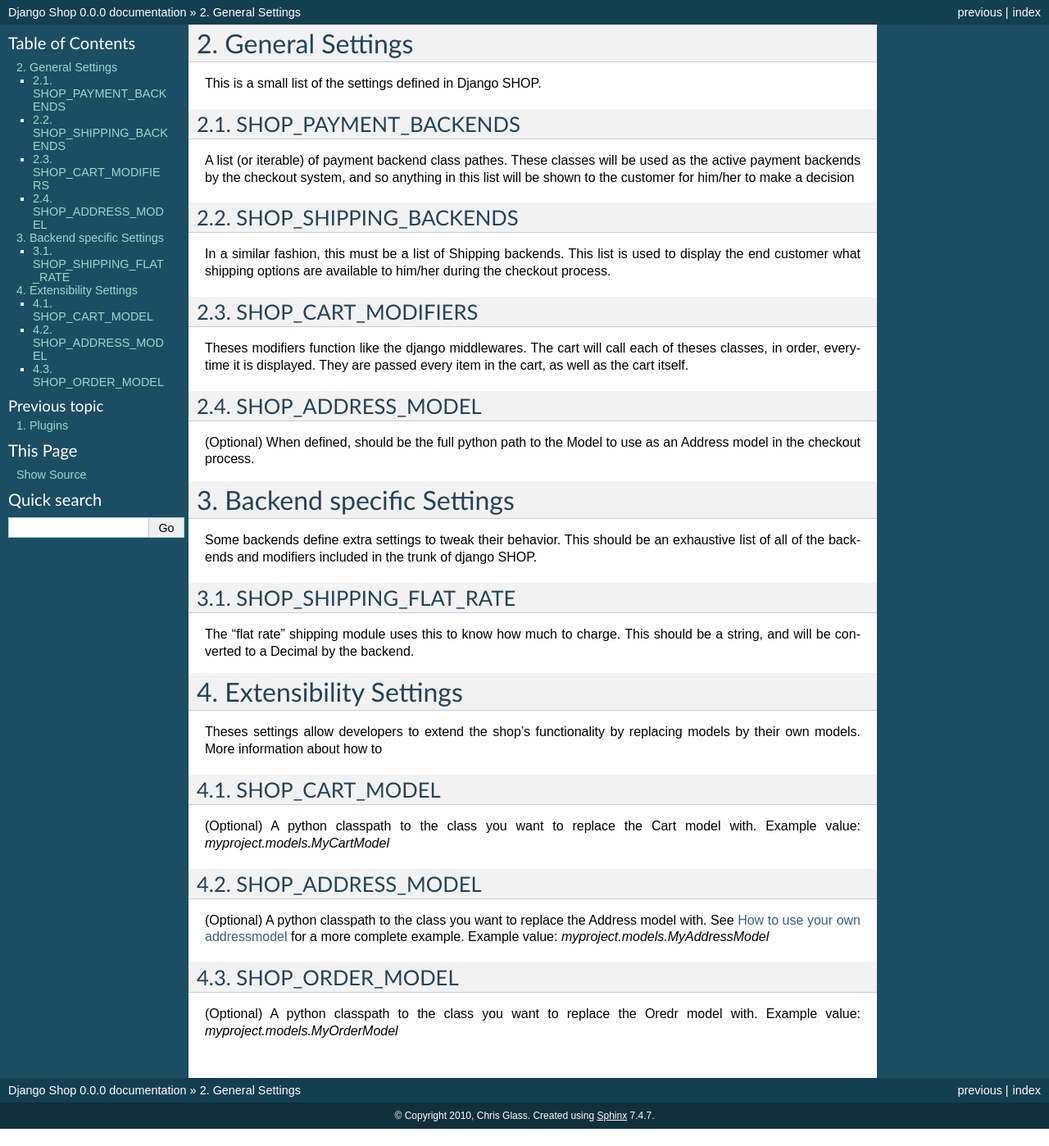
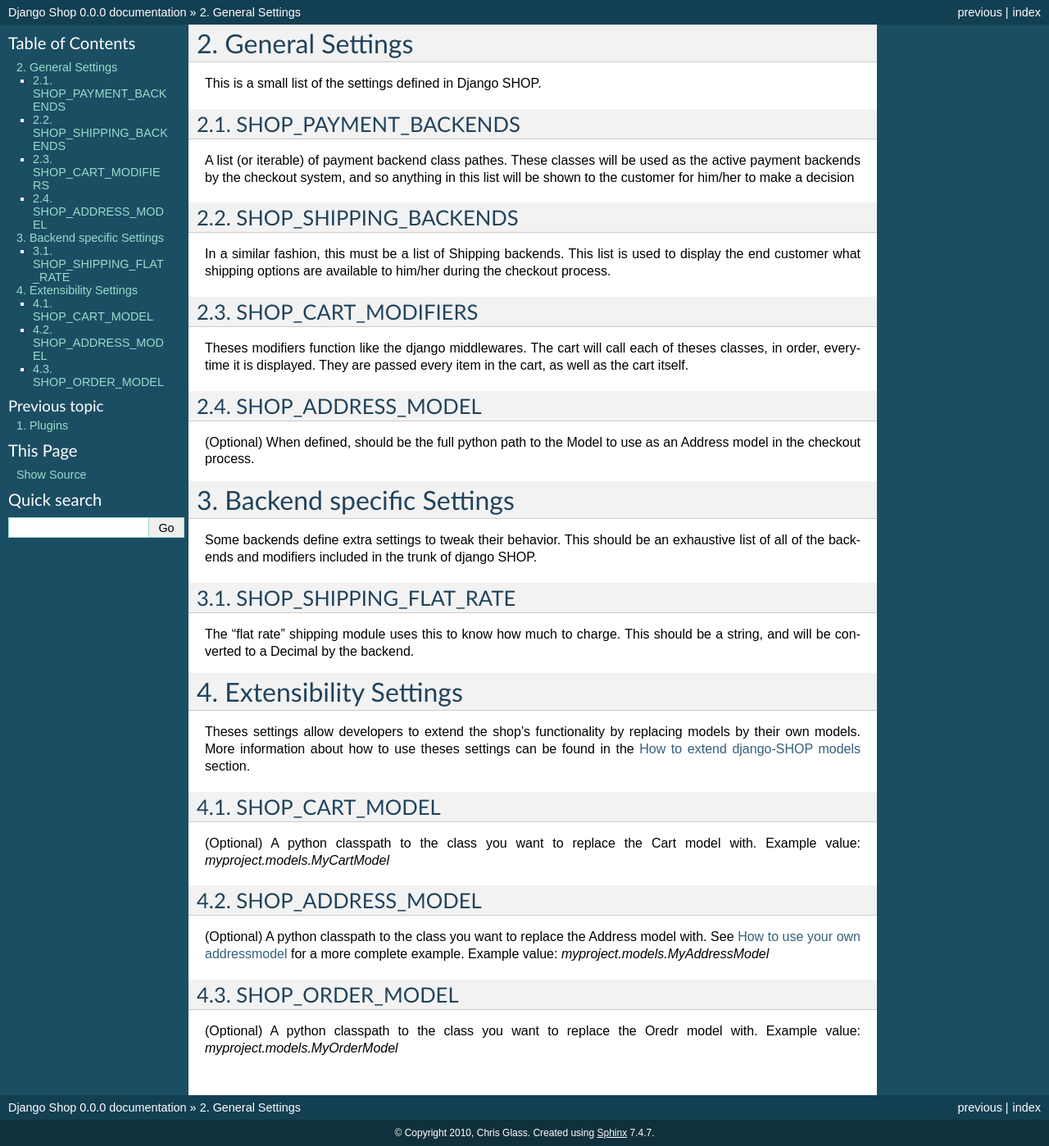
Before and after one commit to Huskarhero/django-shop, a Sphinx documentation site: the page built from docs/settings.rst, in a window 1280 px wide. Shown: the whole page at 82% size. Built offline with Sphinx 7.4.7, drawn with Linux system fonts in a browser that asks for light colours; before the commit the page ends 1377 px from its top, so only the background shows below that.

Commit message:
Added one more cross-reference to to the docs

```diff
--- a/docs/settings.rst
+++ b/docs/settings.rst
@@ -52,7 +52,8 @@
 =======================
 
 Theses settings allow developers to extend the shop's functionality by replacing
-models by their own models. More information about how to
+models by their own models. More information about how to use theses settings
+can be found in the :doc:`/howto/how-to-extend-django-shop-models` section.
 
 SHOP_CART_MODEL
 ================
```
